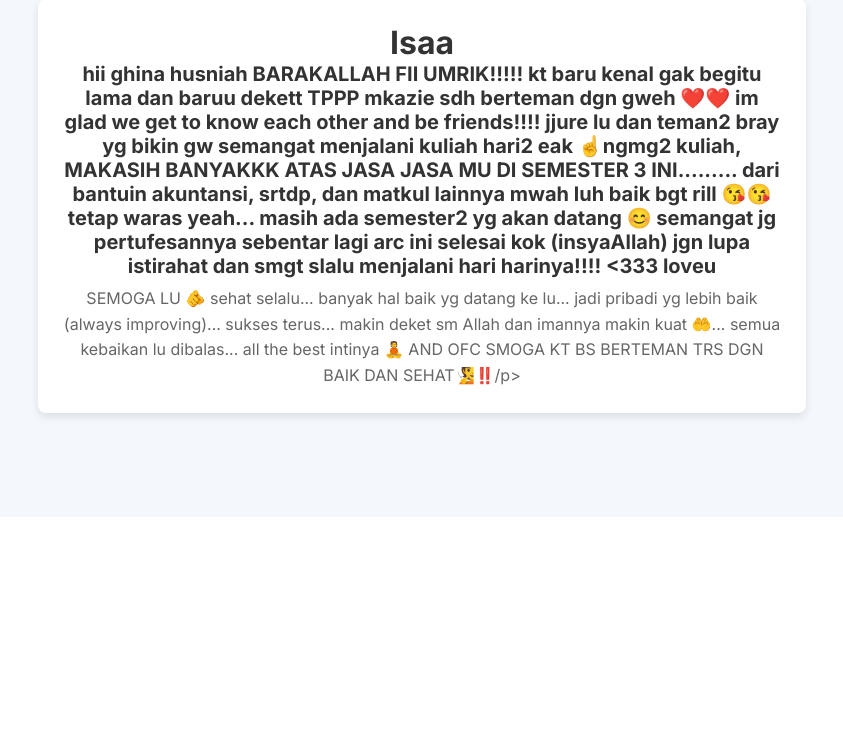
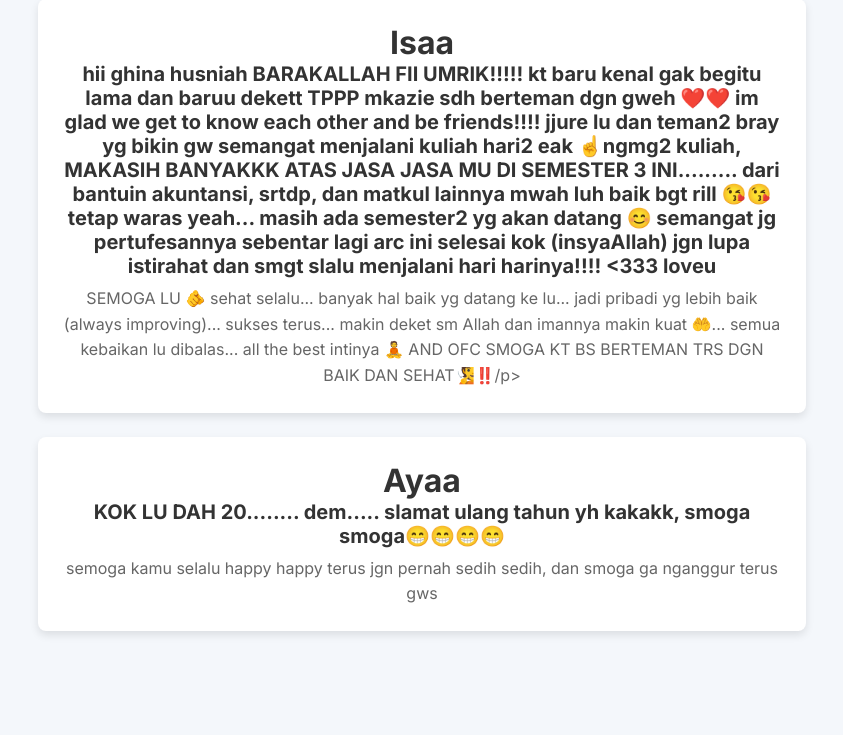
Before and after one commit to Athallah210505/ProjectNov, a Django app: page /show_wish in a window 1280 px wide. Shown: the part 3839-4574 px from the top of the page, without its empty margins (218-1061 px from the left). Before the commit the page ends 4262 px from the top, so only its background shows below. Run offline with Django 5.2, Linux system fonts and the light colour scheme.

Commit message:
complete bismillah

```diff
--- a/main/templates/home.html
+++ b/main/templates/home.html
@@ -211,7 +211,7 @@
         <div class="overflow-hidden relative flex justify-center items-center">
           <div class="flex transition-transform duration-500 ease-in-out" id="slider" style="width: calc(100% * 3); ">
             <img src="{% static 'images/header1.png' %}" alt="slide1" class="h-96 w-full md:w-80 object-cover rounded-xl " style="min-width: 100%;">
-            <a href="https://drive.google.com/file/d/1ua-VMkpaBZzPjtntIri9-nfIq_zjP0bl/view?usp=drive_link" target="_blank" class="h-96 w-full md:w-80 object-cover rounded-xl " style="min-width: 100%;">
+            <a href="https://drive.google.com/drive/folders/1tFRho6QseN6KFxWT1Lhw6Ra3K1fIDtTJ" target="_blank" class="h-96 w-full md:w-80 object-cover rounded-xl " style="min-width: 100%;">
               <img src="{% static 'images/clickme.png' %}" alt="slide2" class="h-96 w-full md:w-80 object-cover rounded-xl " style="min-width: 100%;">
             </a>
             {% comment %} <img src="{% static 'images/header1.png' %}" alt="slide2" class="h-96 w-full md:w-80 object-cover rounded-xl " style="min-width: 100%;"> {% endcomment %}
--- a/main/templates/wish.html
+++ b/main/templates/wish.html
@@ -382,6 +382,15 @@
         <p>SEMOGA LU 🫵 sehat selalu... banyak hal baik yg datang ke lu... jadi pribadi yg lebih baik (always improving)... sukses terus... makin deket sm Allah dan imannya makin kuat 🤲... semua kebaikan lu dibalas... all the best intinya 🧘 AND OFC SMOGA KT BS BERTEMAN TRS DGN BAIK DAN SEHAT🧏‼️/p>
       </div>
 
+      <div class="faq-card">
+        <h1 class="text-3xl md:text-4xl font-extrabold text-gray-800 text-center mb-10 mt-2">Ayaa</h1>
+        <h3>KOK LU DAH 20........ dem..... slamat ulang tahun yh kakakk, smoga smoga😁😁😁😁</h3>
+        <p>semoga kamu selalu happy happy terus jgn pernah sedih sedih, dan smoga ga nganggur terus gws</p>
+      </div>
+
+
+
+
 
     </div>
   </div>
```
